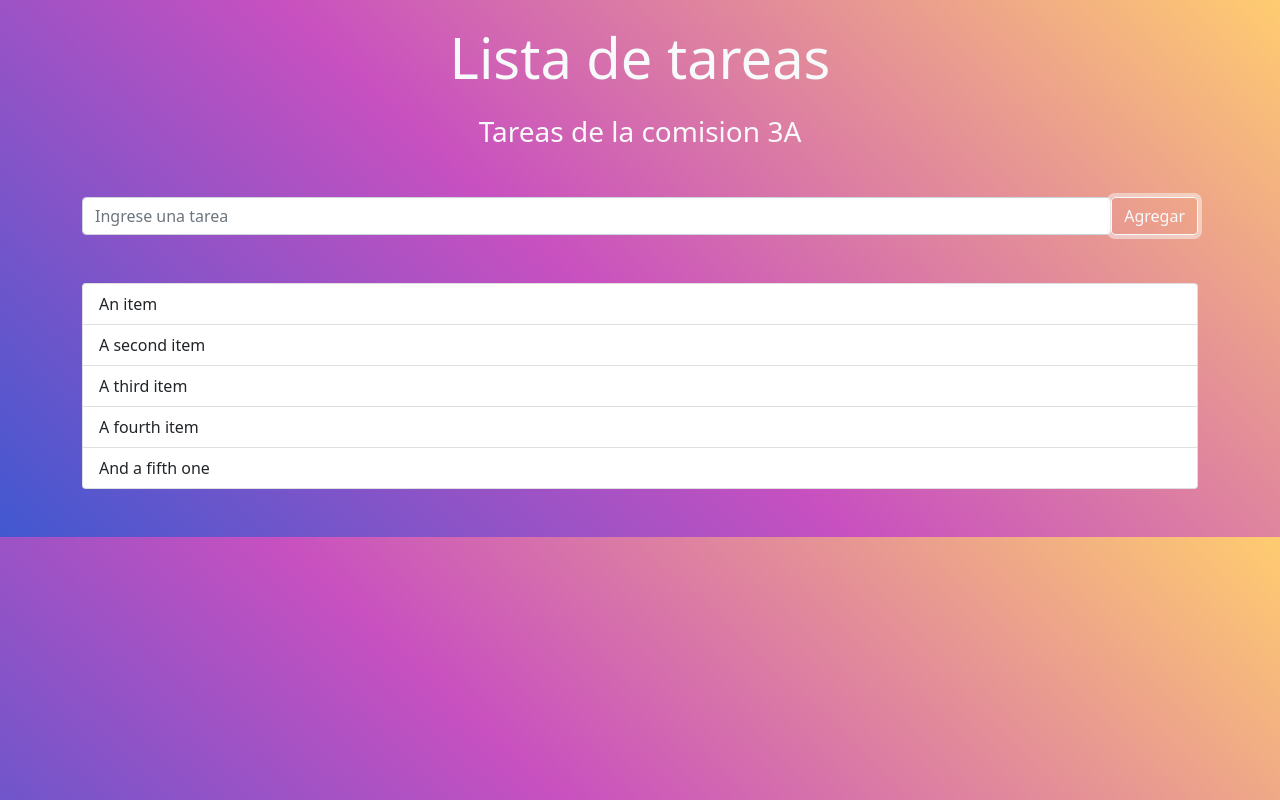
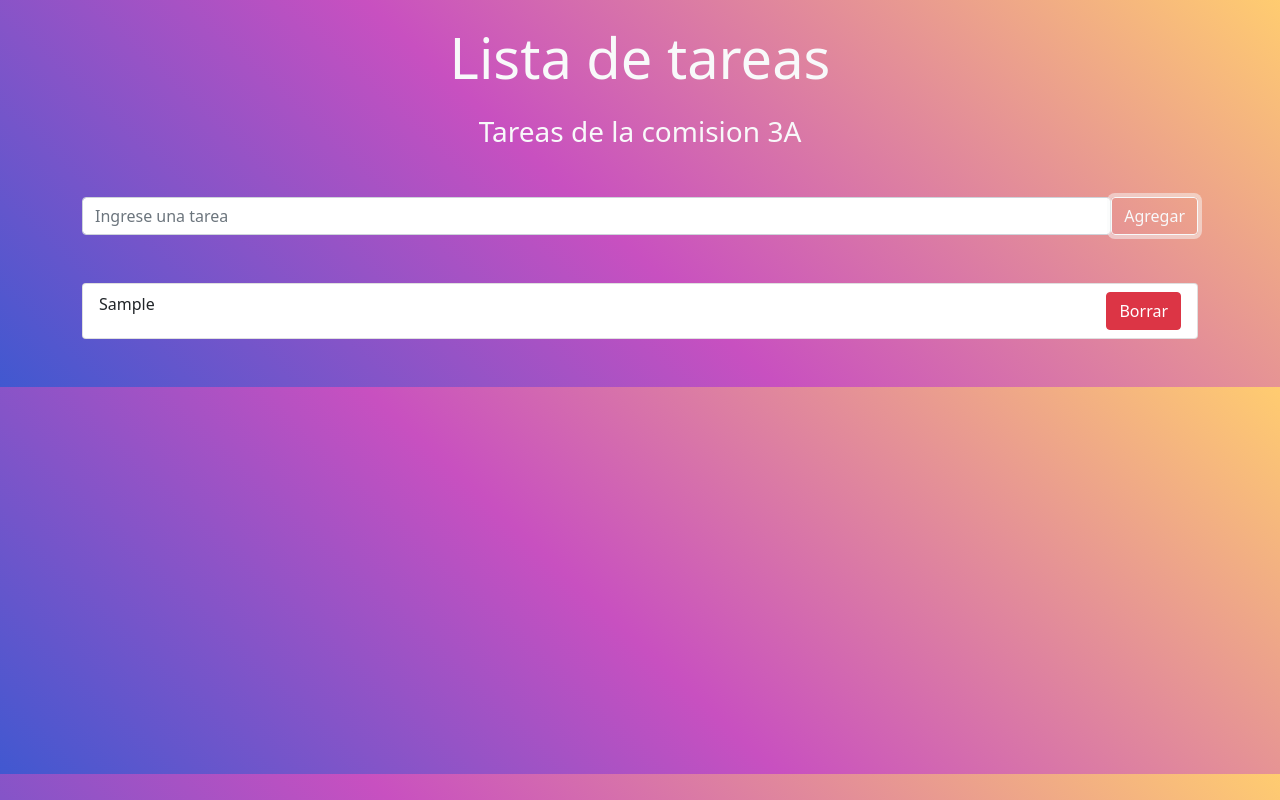
Before and after one commit to earias08/listatareas3a, a React (Create React App) app: page / in a window 1280 px wide. Both pictures are taken after typing "Sample" into the empty fields and a click on the button "Agregar". Built offline with nearby package versions, Linux system fonts and the light colour scheme.

Commit message:
se agrego el componente ItemTarea y la logica para eliminar una tarea

```diff
--- a/src/components/FormTarea.js
+++ b/src/components/FormTarea.js
@@ -23,6 +23,12 @@ const FormTarea = () => {
     setTarea("");
   };
 
+  const borrarTarea = (nombre) =>{
+    // funcion para eliminar un item del state listatareas
+    let arregloFiltrado = listaTareas.filter((elemento)=> elemento !== nombre)
+    setListaTareas(arregloFiltrado);
+  }
+
   return (
     //   aqui tambien puedo agregar js
     <div className="container my-5">
@@ -42,7 +48,7 @@ const FormTarea = () => {
         </div>
       </form>
       <article className="my-5">
-        <Lista></Lista>
+        <Lista arregloTareas={listaTareas} borrarTarea={borrarTarea}></Lista>
       </article>
     </div>
   );
--- /dev/null
+++ b/src/components/ItemTarea.js
@@ -0,0 +1,10 @@
+import React from 'react';
+
+const ItemTarea = (props) => {
+    return (
+        <li className="list-group-item d-flex justify-content-between">{props.nombreTarea}
+        <button className='btn btn-danger' onClick={()=> props.borrarTarea(props.nombreTarea)}>Borrar</button></li>
+    );
+};
+
+export default ItemTarea;
--- a/src/components/Lista.js
+++ b/src/components/Lista.js
@@ -1,13 +1,12 @@
 import React from "react";
+import ItemTarea from "./ItemTarea";
 
-const Lista = () => {
+const Lista = (props) => {
   return (
     <ul className="list-group">
-      <li className="list-group-item">An item</li>
-      <li className="list-group-item">A second item</li>
-      <li className="list-group-item">A third item</li>
-      <li className="list-group-item">A fourth item</li>
-      <li className="list-group-item">And a fifth one</li>
+        {
+            props.arregloTareas.map((dato,indice)=><ItemTarea nombreTarea={dato} key={indice} borrarTarea={props.borrarTarea}></ItemTarea>)
+        }
     </ul>
   );
 };
```
